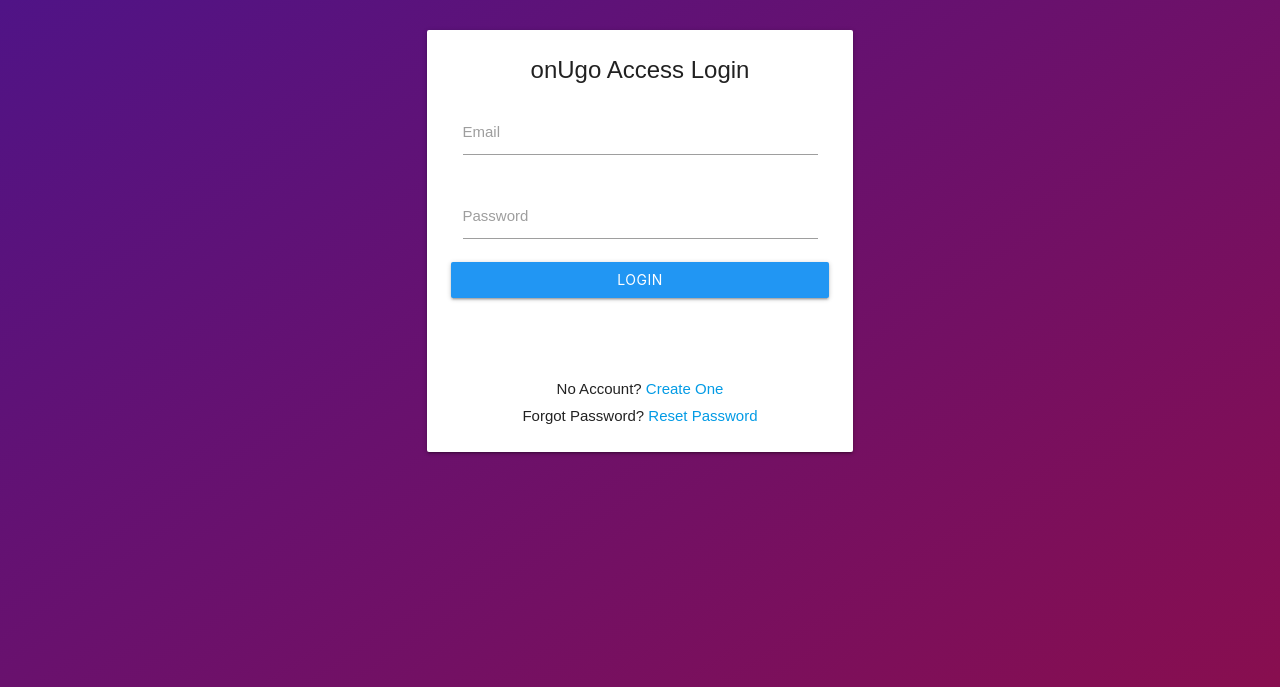
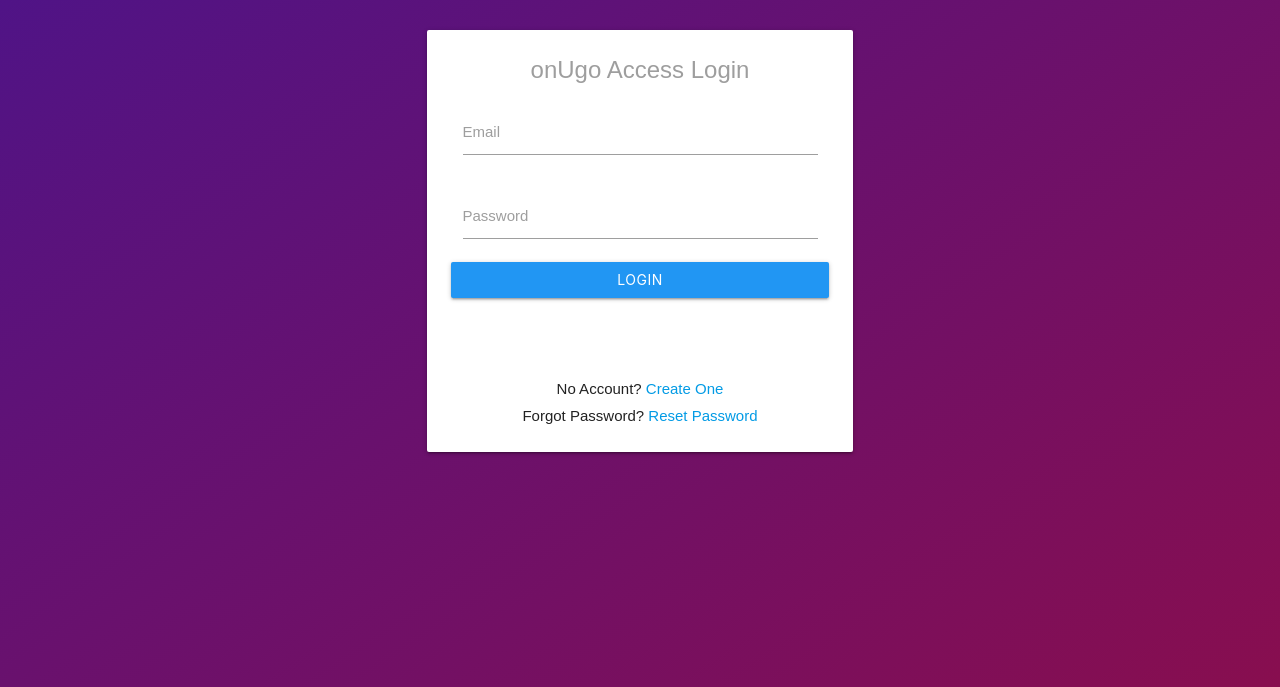
Before and after one commit to rasif-sahl/Vite-firbase-login-register, a website built with Vite: page index.html in a window 1280 px wide. Shown: the part 155-842 px from the top of the page. Built offline with nearby package versions, Linux system fonts and the light colour scheme; files whose address does not match are found by name.

Commit message:
desing updates

```diff
--- a/src/pages/login.ts
+++ b/src/pages/login.ts
@@ -14,19 +14,16 @@
     container.id = 'login-container';
     container.classList.add('container');
 
-    // const companyName = document.createElement('h1');
-    // companyName.classList.add('company-name');
-    // companyName.textContent = "onUgo";
-    // container.appendChild(companyName);
+    //Render the company logo component
     const companyName = createCompanyName();
     container.appendChild(companyName);
 
     const row = document.createElement('div');
     row.classList.add('row');
 
+    // Add dynamic columns for the wrapper
     const col = document.createElement('div');
     col.classList.add(...colSizes.split(' '));
-
 
     const card = document.createElement('div');
     card.classList.add('card');
@@ -34,9 +31,10 @@
     const cardContent = document.createElement('div');
     cardContent.classList.add('card-content');
 
+    // Add a dynamic title for the card
     const cardTitle = document.createElement('span');
-    cardTitle.classList.add('card-title', 'center-align', 'flow-text', 'lighten-2', 'thin');
-    cardTitle.textContent = title; // Dynamic title
+    cardTitle.classList.add('card-title', 'center-align', 'flow-text', 'grey-text');
+    cardTitle.textContent = title;
     cardContent.appendChild(cardTitle);
 
     const form = document.createElement('form');
--- a/src/pages/register.ts
+++ b/src/pages/register.ts
@@ -14,12 +14,14 @@
     container.id = 'register-container';
     container.classList.add('container');
 
+    //Render the company logo component
     const companyName = createCompanyName();
     container.appendChild(companyName);
 
     const row = document.createElement('div');
     row.classList.add('row');
 
+    // Add dynamic columns for the wrapper
     const col = document.createElement('div');
     col.classList.add(...colSizes.split(' '));
 
@@ -29,8 +31,9 @@
     const cardContent = document.createElement('div');
     cardContent.classList.add('card-content');
 
+    // Add a dynamic title for the card
     const cardTitle = document.createElement('span');
-    cardTitle.classList.add('card-title', 'center-align', 'flow-text', 'lighten-2', 'thin'); // Add Materialize classes
+    cardTitle.classList.add('card-title', 'center-align', 'flow-text', 'grey-text');
     cardTitle.textContent = title;
     cardContent.appendChild(cardTitle);
 
--- a/src/router.ts
+++ b/src/router.ts
@@ -5,7 +5,7 @@
     const root = document.getElementById('app');
     if (root) {
         if (window.location.pathname === '/register') {
-            root.appendChild(createRegisterPage({ title: 'onUgo Register', colSizes: 'col s12 m8 offset-m2 l6 offset-l3' }));
+            root.appendChild(createRegisterPage({ title: 'onUgo Access Register', colSizes: 'col s12 m8 offset-m2 l6 offset-l3' }));
         } else {
             root.appendChild(createLoginPage({ title: 'onUgo Access Login', colSizes: 'col s12 m8 offset-m2 l6 offset-l3' }));
         }
--- a/src/styles/style.css
+++ b/src/styles/style.css
@@ -1,5 +1,5 @@
 body {
-  font-family: Arial, sans-serif;
+  font-family: sans-serif, Arial;
   background-color: #f0f0f0;
   background: linear-gradient(to bottom right, #4A148C, #880E4F);
   background: -webkit-linear-gradient(to bottom right, #4A148C, #880E4F);
```
